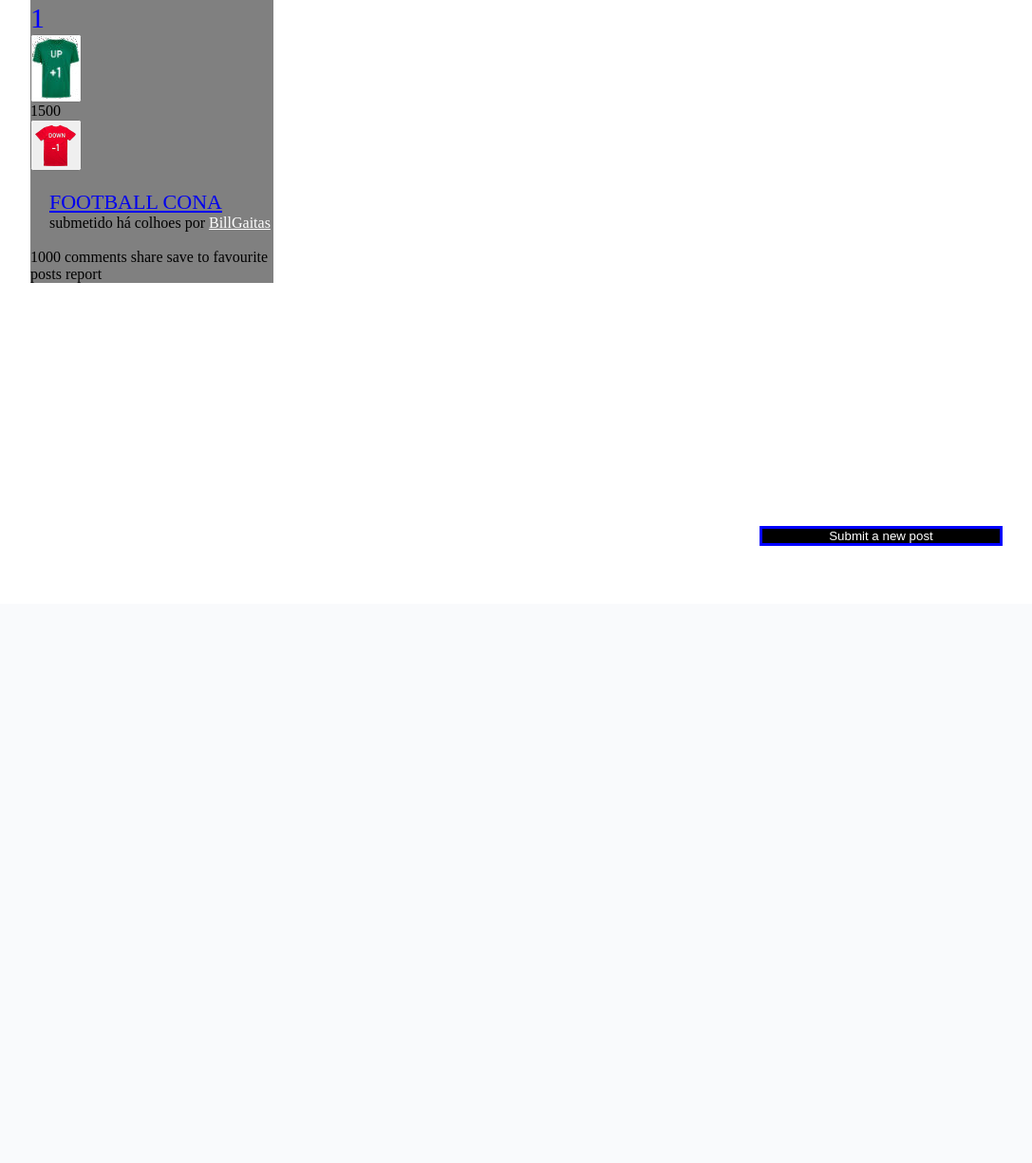
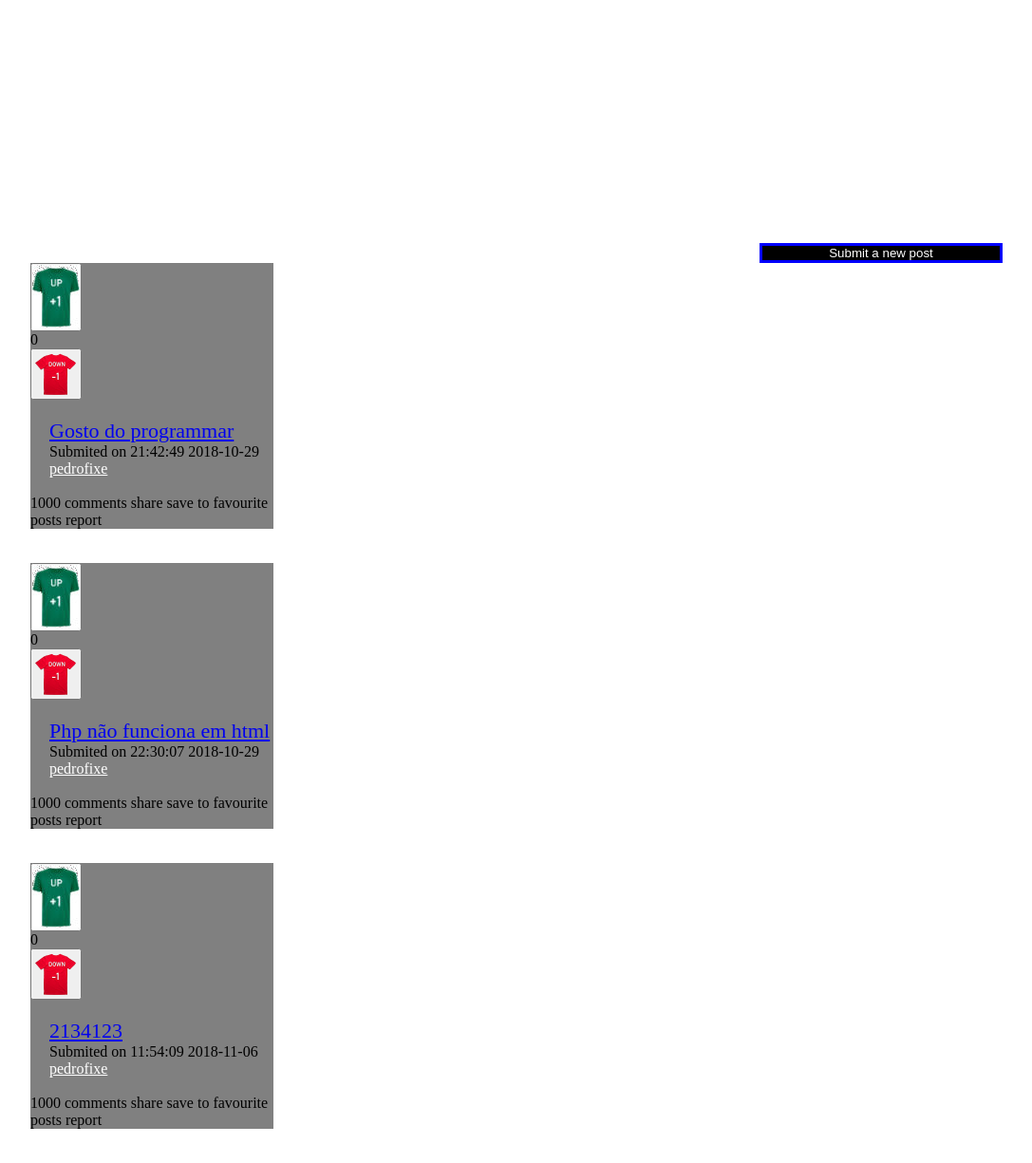
Before and after one commit to pedrovfranco/FEUP-LTW, a PHP site: page /POSTS.php in a window 1280 px wide. Shown: the part 164-1389 px from the top of the page at 95% size, without its empty margins (96-1183 px from the left). Before the commit the page ends 739 px from the top, so only its background shows below. Run offline with PHP 8.4, Linux system fonts and the light colour scheme; data comes from the database, SQL or seed files in the repository.

Commit message:
Added stuff from class

```diff
--- a/POSTS.php
+++ b/POSTS.php
@@ -58,25 +58,31 @@
 	     <!-- <div class="backgroundTactics">
 		       <h1> POST </h1>
 		   </div> -->
+
+		   <button class="submitButton">Submit a new post</button>
+
+		   <div id="posts">
+		   	<?php foreach($posts as $post) { ?>
+
 		   		<div id="main" class="postPage">
 		   			<div class='post'>
-         <div class="post-number">1</div>
+		   				<!-- <div class="post-number">1</div> -->
 		   				<div class="post-votes">
 		   					<div class='ball up' >
-				   <button onclick='upVote()' id='upVote()'>
+		   						<button onclick='getVotes(<?=$post['idUser']?>)' id='upVote()'>
 		   							<img src="./upvote.jpg">
 		   						</button>
 		   					</div>
-          <div id="numberOfVotes">1500 </div>
-           <div class='ball down' onclick='downVote()' id='downvote()'>
+		   					<div id="numberOfVotes"><?=$post['Upvotes']-$post['Downvotes']?></div>
+		   					<div class='ball down' id='downvote()'>
 		   						<button onclick='downVote()' id='downVote()'>
 		   							<img src="./downvote1.png">
 		   						</button>
 		   					</div>
 		   				</div>
 		   				<div class="post-body">
-					<a href='#' class='post-title'>FOOTBALL CONA</a>
-						<p> submetido há colhoes por <a href="#" class='submitter'>BillGaitas</a><br><br></p>
+		   					<a href="postPage.php?id=<?=$post['idPost']?>" class='post-title'> <?=$post['Title']?> </a>
+		   					<p> Submited on <?=date('H:i:s Y-m-d', $post['Date']);?> <a href="#" class='submitter'> <?=getUsernameFromID($dbh, $post['idUser']);?></a><br><br></p>
 		   				</div>
 		   				<div class='post-options'>
 		   					<span>1000 comments</span>
@@ -86,27 +92,17 @@
 		   				</div>
 		   			</div>
 		   		</div>
-      <button class="submitButton">Submit a new post</button>
 
-      <!-- <div id="posts">
-        <?php foreach($posts as $post) { ?>
-        <article>
-          <header>
-            <h1>
-              <a href="postPage.php?id=<?=$post['idPost']?>"><?=$post['Title']?></a>
-            </h1>
-          </header>
-          <footer>
-            <span class="date"><?=date('Y-m-d H:i:s', $post['Date']);?></span>
-          </footer>
-        </article>
+		   		<br><br>
+
 		   	<?php } ?>
 		   </section>
 
-      <div class="buttons">
+		  <!--  <div class="buttons">
 		   	<a href="" class="btn1"> Best goals and skills </a>
 		   	<a href="" class="btn2"> Best tackles </a>
 		   </div> -->
+
        <!-- <div class='search-bar'>
 				<input type="text" placeholder="search" class="search">
 				<button class='search-button'>
--- a/post.html
+++ b/post.html
@@ -9,7 +9,7 @@
  <body>
 	<div class="postItself">
 	<h1> Enter the information of the post ! </h1>
-	<form action="post.php" method="postItself">
+	<form action="createPost.php" method="post">
 		Title:<br>
 		<input type="text" placeholder="Title" name="title" value="" required>
 		<br>
--- a/utilities.php
+++ b/utilities.php
@@ -15,6 +15,24 @@
 
 			echo "$a | $b | $c | $d | $e<br>";
 		}
+	}
+
+	function getUsernameFromID($dbh, $id)
+	{
+		$query = $dbh->prepare('SELECT * FROM User WHERE idUser = ?');
+		$query->execute(array($id));
+
+		$results = $query->fetchAll();
+
+		if (!$results)
+		{
+			echo "\nPDO::errorInfo():\n";
+			print_r($dbh->errorInfo());
+
+			echo "Error!<br>";
+		}
+
+		return $results[0]['username'];
 	}
 
 	function userExists($dbh, $username, $password)
--- a/voteScript.js
+++ b/voteScript.js
@@ -1,7 +1,9 @@
 function upVote()
 {
-  var numberOfVotes = document.getElementById('numberOfVotes');
-  var count = parseInt(numberOfVotes.innerHTML);
+  var xhttp = new XMLHttpRequest();
+
+
+
   count = count + 1;
   numberOfVotes.innerHTML = count;
 }
@@ -13,3 +15,21 @@ function downVote()
   count = count - 1;
   numberOfVotes.innerHTML = count;
 }
+
+
+function getVotes(id)
+{
+	xhttp = new XMLHttpRequest();
+
+	xhttp.onreadystatechange = function()
+	{
+		if (this.readyState == 4 && this.status == 200)
+		{
+	  		document.getElementById("txtHint").innerHTML = this.responseText;
+		}
+	;
+
+	xhttp.open("GET", "getcustomer.php?q="+str, true);
+	xhttp.send();
+
+}
```
Also changed, not shown: getUpvotes.php (added, +12 -0 lines), createPost.php (renamed from post.php). Lines whose indentation alone changed are shown as unchanged.
